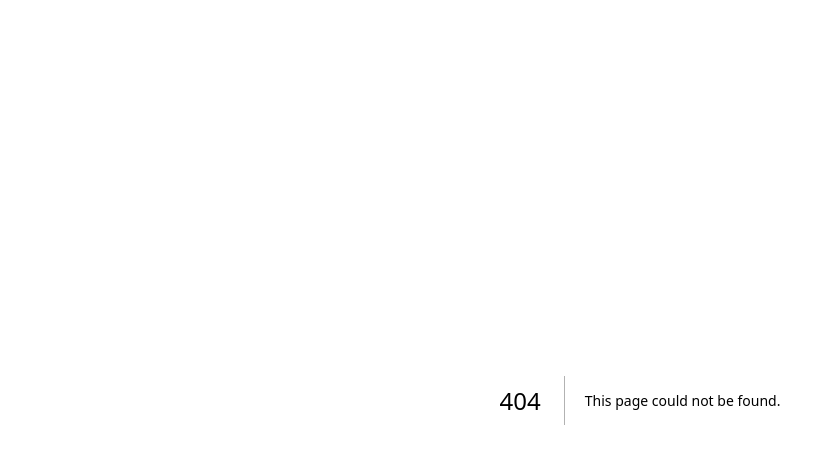
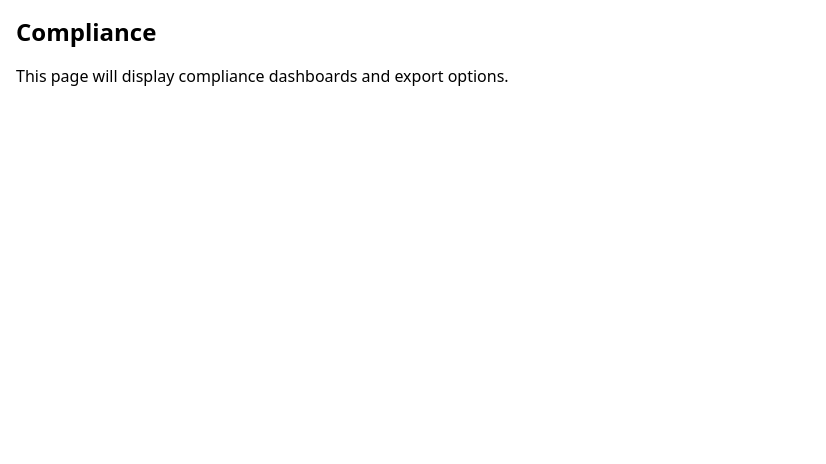
Before and after one commit to Padout/unifiedcare-mvp, a Next.js app: page /compliance in a window 1280 px wide. Before the commit this address had no page. Shown: the top 464 px of the page, without its empty margins (0-826 px from the left). Built offline with nearby package versions, Linux system fonts and the light colour scheme.

Commit message:
Add compliance page

```diff
--- /dev/null
+++ b/pages/compliance.tsx
@@ -0,0 +1,12 @@
+import { NextPage } from 'next';
+
+const Compliance: NextPage = () => {
+  return (
+    <main className="p-4">
+      <h1 className="text-2xl font-bold mb-4">Compliance</h1>
+      <p>This page will display compliance dashboards and export options.</p>
+    </main>
+  );
+};
+
+export default Compliance;
```
